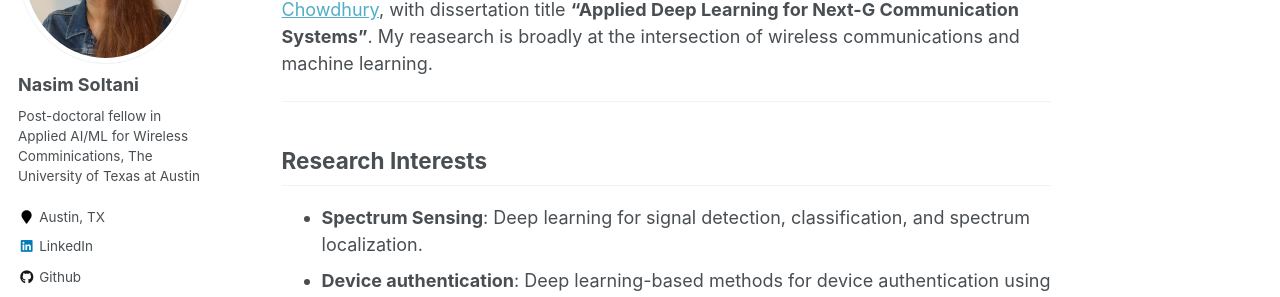
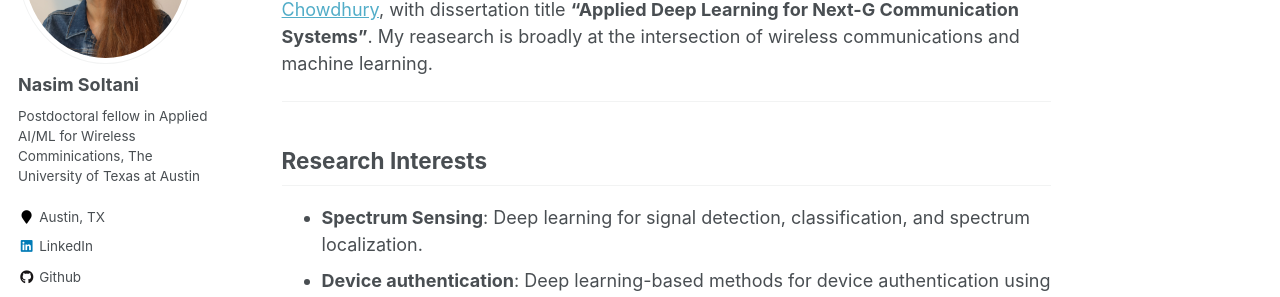
Before and after one commit to nasimsoltani/nasimsoltani.github.io, a Jekyll site: the page built from _pages/about.md, in a window 1280 px wide. Shown: the part 245-542 px from the top of the page. Built offline with Jekyll 4.4.1, drawn with Linux system fonts in a browser that asks for light colours; some web fonts are replaced.

Commit message:
Update _config.yml

```diff
--- a/_config.yml
+++ b/_config.yml
@@ -82,7 +82,7 @@ analytics:
 author:
   name             : "Nasim Soltani"
   avatar           : "profile.png"
-  bio              : "Post-doctoral fellow in Applied AI/ML for Wireless Comminications, The University of Texas at Austin"
+  bio              : "Postdoctoral fellow in Applied AI/ML for Wireless Comminications, The University of Texas at Austin"
   location         : "Austin, TX"
   employer         :
   pubmed           : #"https://www.ncbi.nlm.nih.gov/pubmed/?term=john+snow"
```
